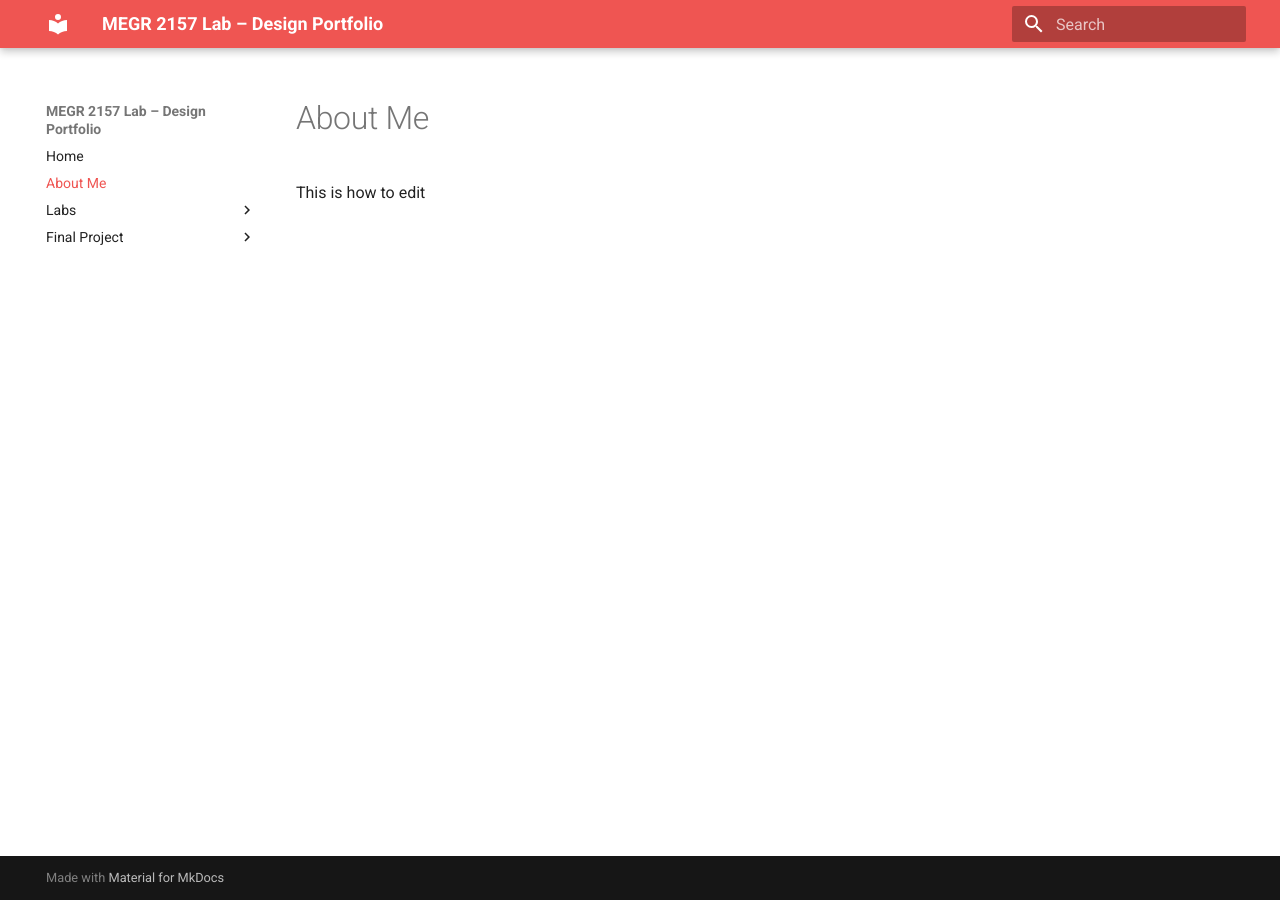
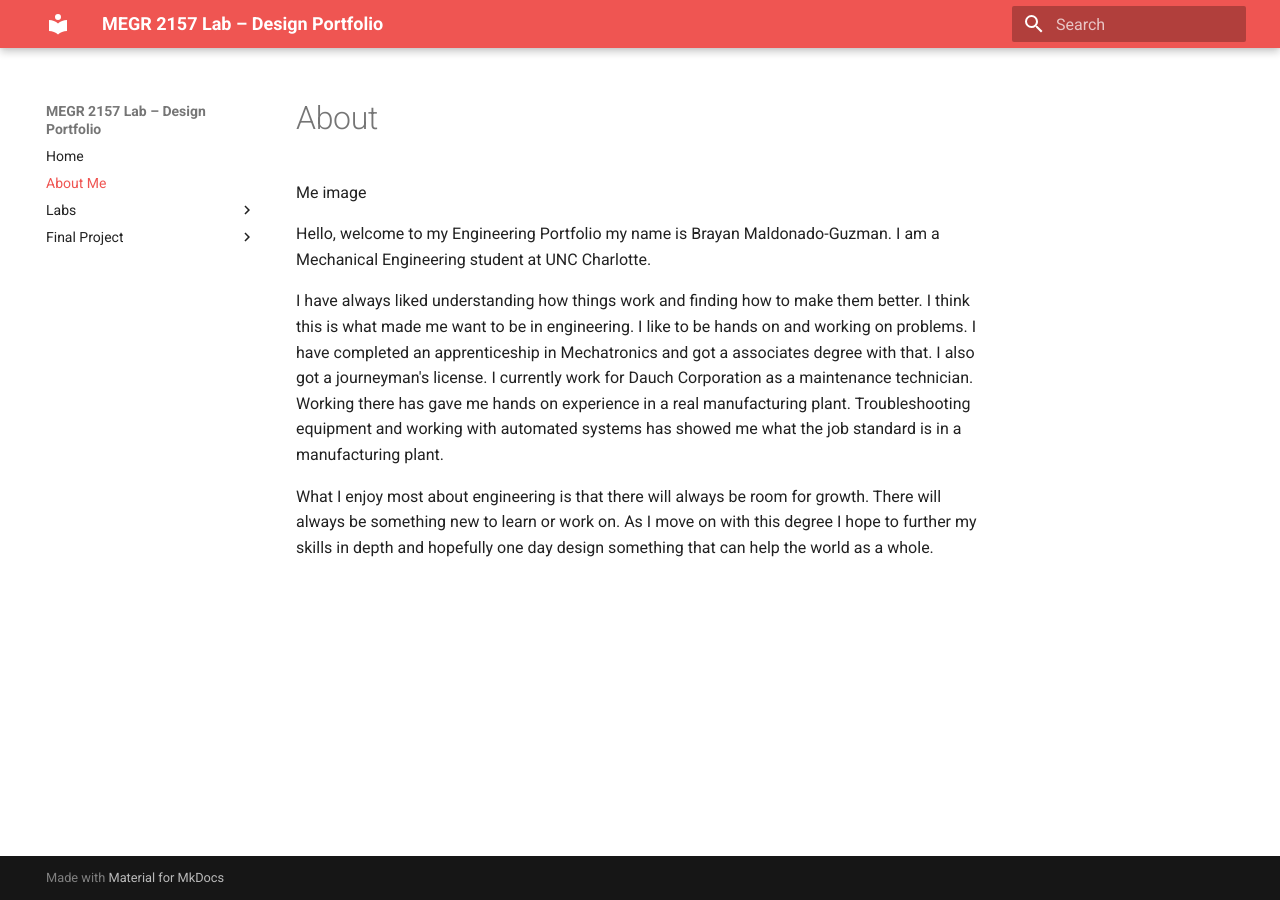
Before and after one commit to BrayanGuzman710/brayan-guzman-portfolio-lab, an MkDocs documentation site: the page built from docs/aboutme/index.md, in a window 1280 px wide. Built offline with MkDocs 1.6.1 and Material for MkDocs 9.7.7, drawn with Linux system fonts in a browser that asks for light colours.

Commit message:
Revise 'About Me' section with detailed introduction
Updated the 'About Me' section with personal information and background.

```diff
--- a/docs/aboutme/index.md
+++ b/docs/aboutme/index.md
@@ -1,2 +1,9 @@
-#About Me
-This is how to edit
+#About
+
+Me image
+
+Hello, welcome to my Engineering Portfolio my name is Brayan Maldonado-Guzman. I am a Mechanical Engineering student at UNC Charlotte.
+
+I have always liked understanding how things work and finding how to make them better. I think this is what made me want to be in engineering. I like to be hands on and working on problems. I have completed an apprenticeship in Mechatronics and got a associates degree with that. I also got a journeyman's license. I currently work for Dauch Corporation as a maintenance technician. Working there has gave me hands on experience in a real manufacturing plant. Troubleshooting equipment and working with automated systems has showed me what the job standard is in a manufacturing plant.
+
+What I enjoy most about engineering is that there will always be room for growth. There will always be something new to learn or work on. As I move on with this degree I hope to further my skills in depth and hopefully one day design something that can help the world as a whole.
```
